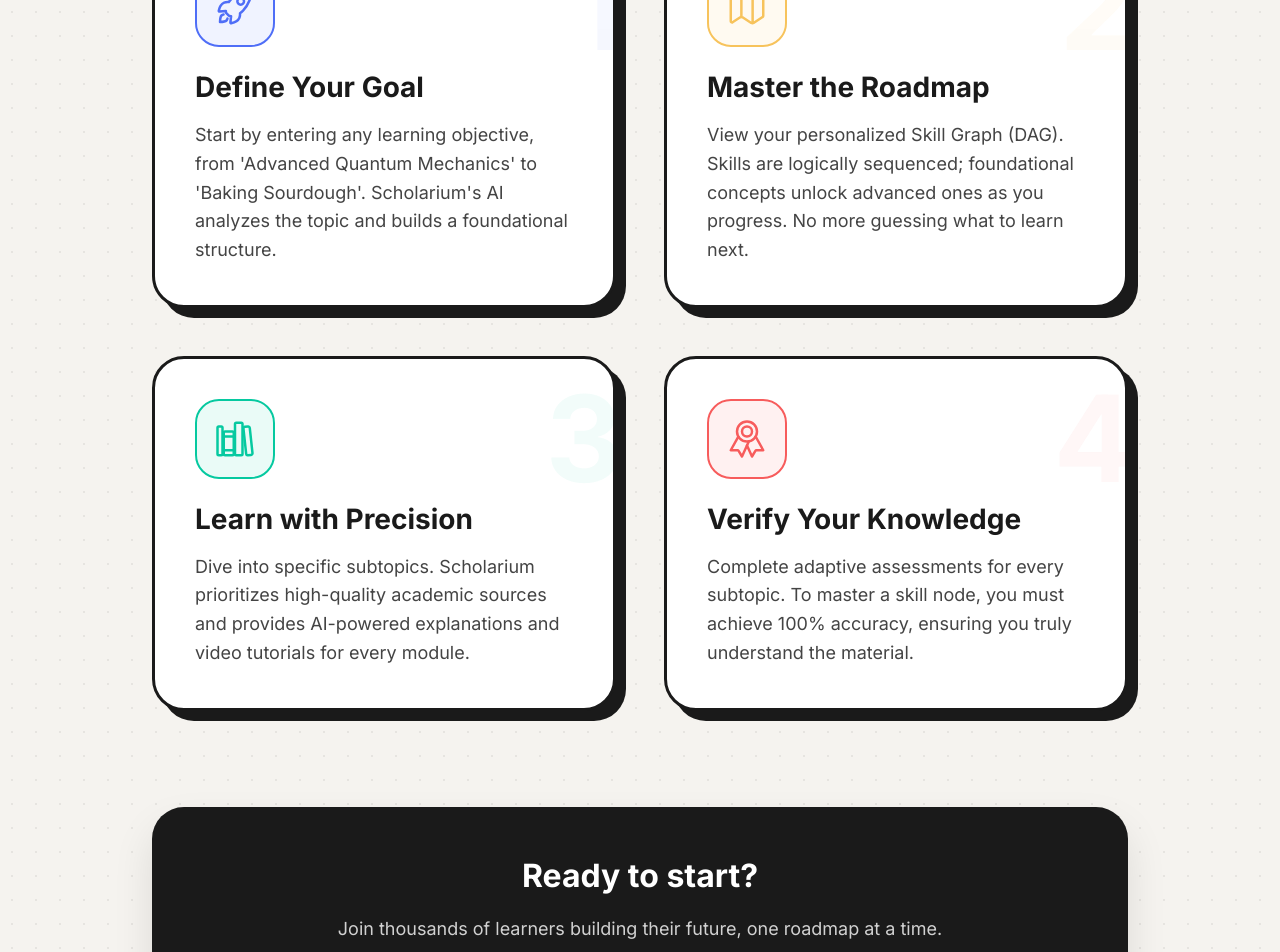
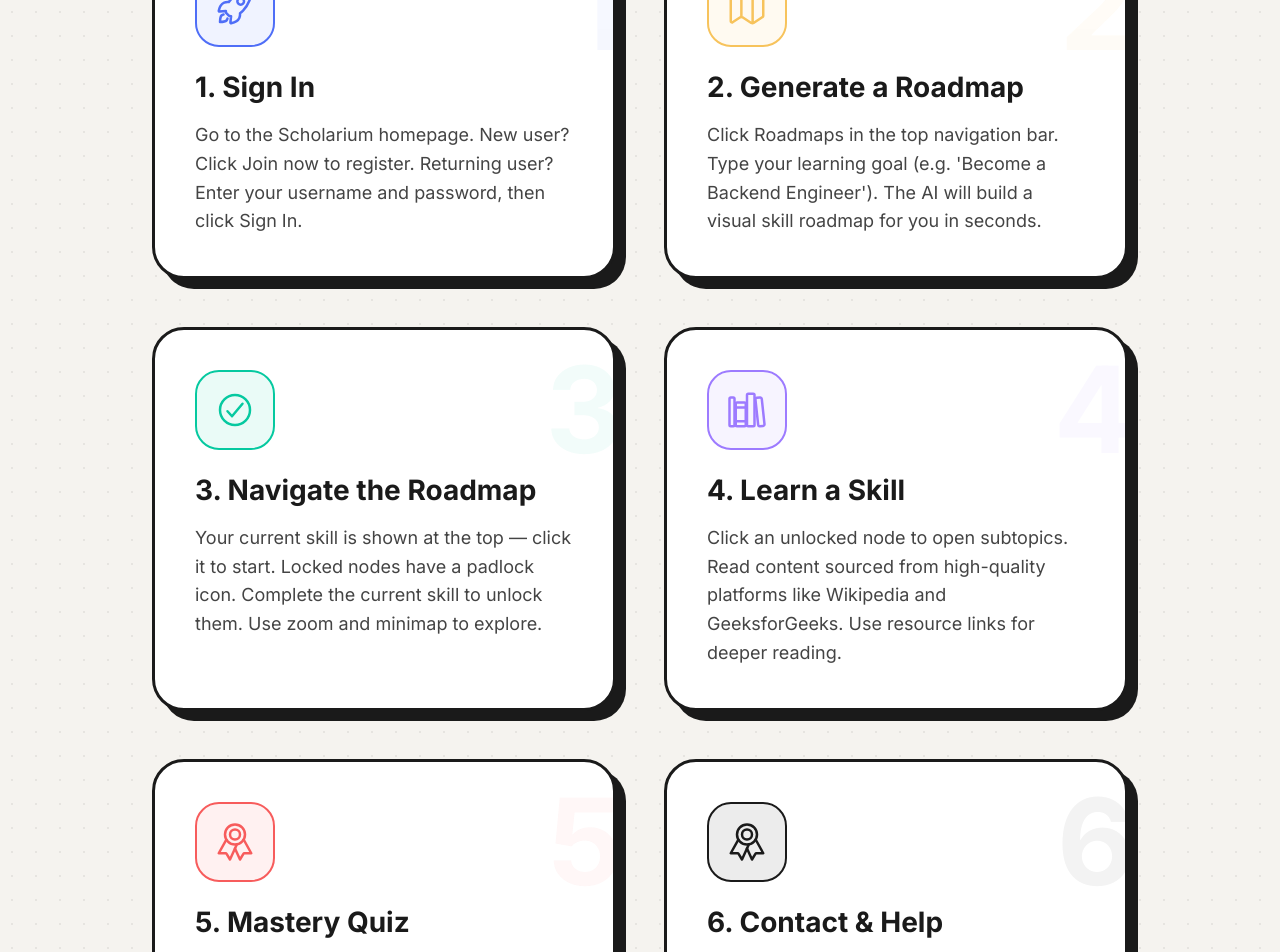
Before and after one commit to saivivekduvva/Scholarium, a React (Vite) app in the folder frontend/: page /how-to-use in a window 1280 px wide. Shown: the part 480-1432 px from the top of the page. Built offline with nearby package versions, Linux system fonts and the light colour scheme; no server answers.

Commit message:
Update How To Use page with detailed instructions and contact help

```diff
--- a/frontend/src/pages/HowToUse.jsx
+++ b/frontend/src/pages/HowToUse.jsx
@@ -8,28 +8,40 @@
   const { user } = useContext(AuthContext);
   const steps = [
     {
-      title: "Define Your Goal",
-      description: "Start by entering any learning objective, from 'Advanced Quantum Mechanics' to 'Baking Sourdough'. Scholarium's AI analyzes the topic and builds a foundational structure.",
+      title: "1. Sign In",
+      description: "Go to the Scholarium homepage. New user? Click Join now to register. Returning user? Enter your username and password, then click Sign In.",
       icon: <IoRocketOutline size={40} />,
       color: "#4F6EF7"
     },
     {
-      title: "Master the Roadmap",
-      description: "View your personalized Skill Graph (DAG). Skills are logically sequenced; foundational concepts unlock advanced ones as you progress. No more guessing what to learn next.",
+      title: "2. Generate a Roadmap",
+      description: "Click Roadmaps in the top navigation bar. Type your learning goal (e.g. 'Become a Backend Engineer'). The AI will build a visual skill roadmap for you in seconds.",
       icon: <IoMapOutline size={40} />,
       color: "#F7C35C"
     },
     {
-      title: "Learn with Precision",
-      description: "Dive into specific subtopics. Scholarium prioritizes high-quality academic sources and provides AI-powered explanations and video tutorials for every module.",
-      icon: <IoLibraryOutline size={40} />,
+      title: "3. Navigate the Roadmap",
+      description: "Your current skill is shown at the top — click it to start. Locked nodes have a padlock icon. Complete the current skill to unlock them. Use zoom and minimap to explore.",
+      icon: <IoCheckmarkCircleOutline size={40} />,
       color: "#06C9A0"
     },
     {
-      title: "Verify Your Knowledge",
-      description: "Complete adaptive assessments for every subtopic. To master a skill node, you must achieve 100% accuracy, ensuring you truly understand the material.",
+      title: "4. Learn a Skill",
+      description: "Click an unlocked node to open subtopics. Read content sourced from high-quality platforms like Wikipedia and GeeksforGeeks. Use resource links for deeper reading.",
+      icon: <IoLibraryOutline size={40} />,
+      color: "#9D7BFF"
+    },
+    {
+      title: "5. Mastery Quiz",
+      description: "Answer all 4 MCQs. You must score 100% to unlock the next skill. If you don't pass, click Retry — the AI generates fresh questions every time.",
       icon: <IoRibbonOutline size={40} />,
       color: "#F75C5C"
+    },
+    {
+      title: "6. Contact & Help",
+      description: "Click About in the navigation bar to find us. Phone: +91 80197 92969 | Email: saivivekduvva@gmail.com. We're here to help you master your goals!",
+      icon: <IoRibbonOutline size={40} />,
+      color: "#1A1A1A"
     }
   ];
 
```
